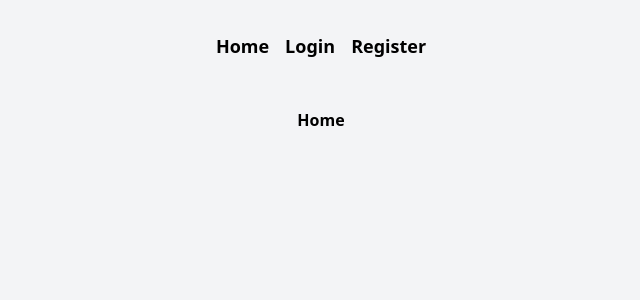
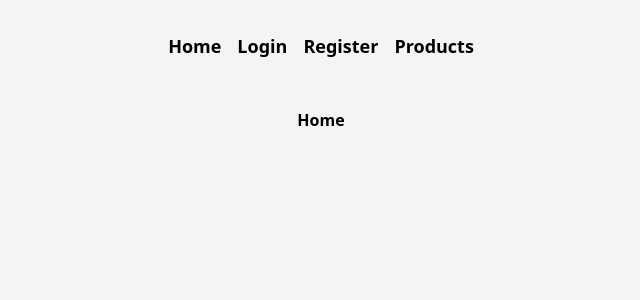
Before and after one commit to Safeya-Yasien/react-auth, a React (Vite) app: page / in a window 1280 px wide. Shown: the top 300 px of the page, without its empty margins (319-959 px from the left). Built offline with nearby package versions, Linux system fonts and the light colour scheme.

Commit message:
add protected routes

```diff
--- /dev/null
+++ b/src/components/auth/PrivateRoutes.tsx
@@ -0,0 +1,10 @@
+"use client";
+import { Navigate } from "react-router-dom";
+import { useAuthContext } from "../../context/AuthContext";
+import { ReactNode } from "react";
+
+const PrivateRoutes = ({ children }: { children: ReactNode }) => {
+  const { isAuth } = useAuthContext();
+  return isAuth ? <>{children}</> : <Navigate to="/login" />;
+};
+export default PrivateRoutes;
--- a/src/layout/MainLayout.tsx
+++ b/src/layout/MainLayout.tsx
@@ -47,6 +47,14 @@ const MainLayout = () => {
               Register
             </Link>
           </li>
+          <li>
+            <Link
+              to="products"
+              className="text-lg font-semibold hover:text-red-600"
+            >
+              Products
+            </Link>
+          </li>
         </ul>
       </header>
       <Outlet />
--- /dev/null
+++ b/src/pages/Products.tsx
@@ -0,0 +1,5 @@
+const Products = () => {
+  return <div className=" text-center text-2lg font-bold p-12">Products</div>;
+};
+
+export default Products;
--- a/src/routers/AppRouter.tsx
+++ b/src/routers/AppRouter.tsx
@@ -3,6 +3,8 @@ import Home from "../pages/Home";
 import MainLayout from "../layout/MainLayout";
 import Register from "../pages/Register";
 import Login from "../pages/Login";
+import Products from "../pages/Products";
+import PrivateRoutes from "../components/auth/PrivateRoutes";
 
 const router = createBrowserRouter([
   {
@@ -21,6 +23,14 @@ const router = createBrowserRouter([
         path: "register",
         element: <Register />,
       },
+      {
+        path: "products",
+        element: (
+          <PrivateRoutes>
+            <Products />
+          </PrivateRoutes>
+        ),
+      },
     ],
   },
 ]);
```
